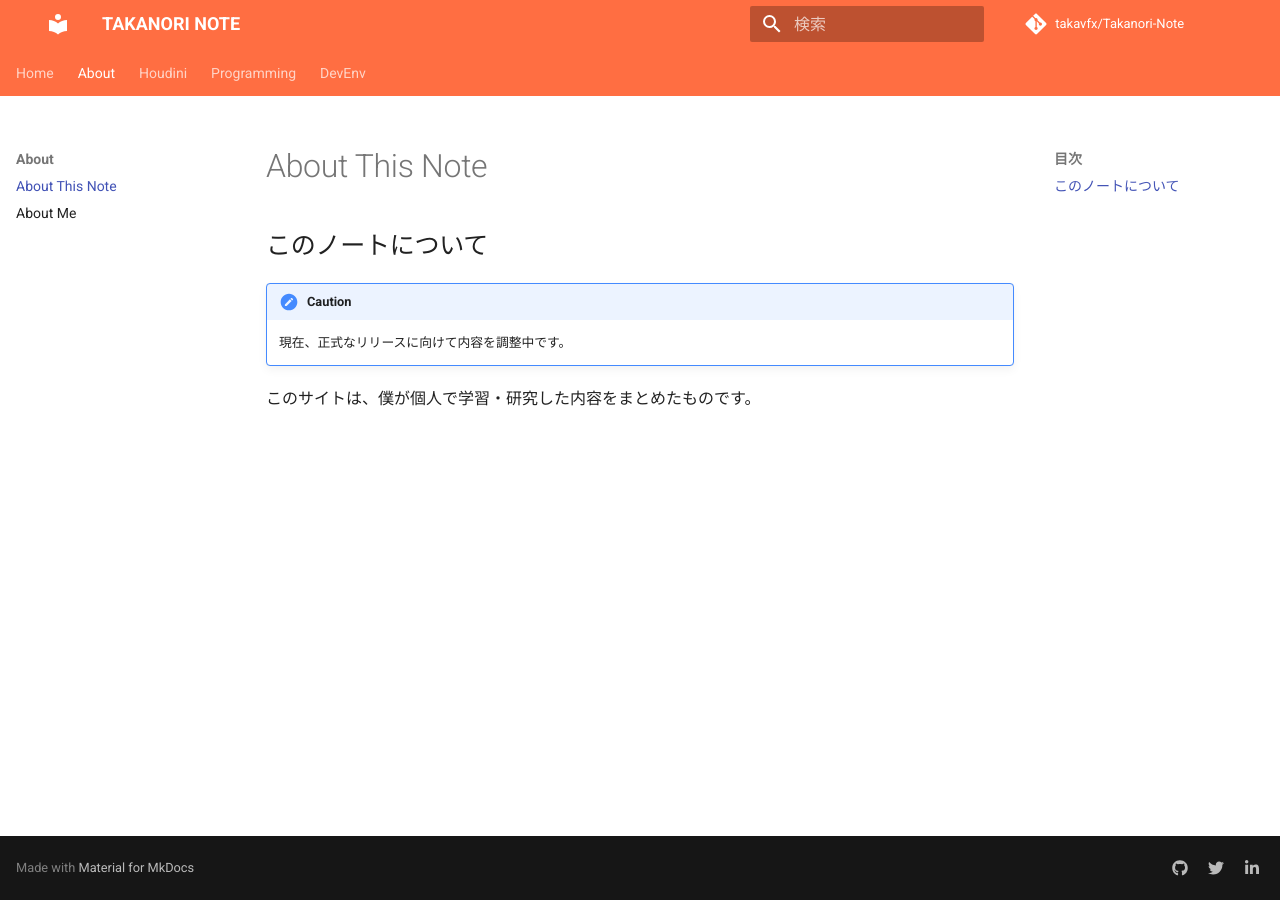
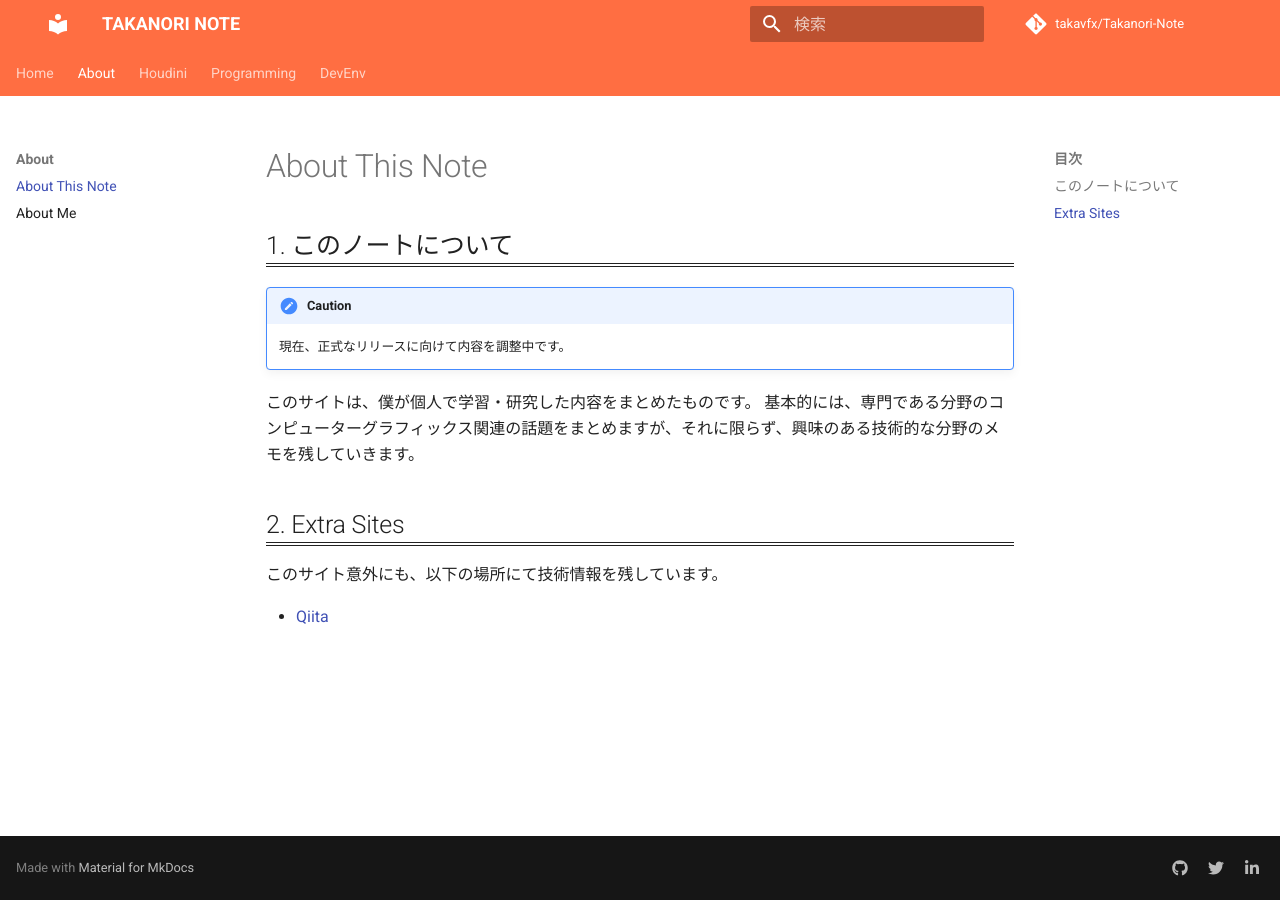
Before and after one commit to takavfx/Takanori-Note, an MkDocs documentation site: the page built from docs/00_About/about_this.md, in a window 1280 px wide. Built offline with MkDocs 1.6.1 and Material for MkDocs 9.7.7, drawn with Linux system fonts in a browser that asks for light colours; comment, search, counter and statistics services are not loaded.

Commit message:
スタイル調整

```diff
--- a/docs/00_About/about_this.md
+++ b/docs/00_About/about_this.md
@@ -6,3 +6,10 @@
     現在、正式なリリースに向けて内容を調整中です。
 
 このサイトは、僕が個人で学習・研究した内容をまとめたものです。
+基本的には、専門である分野のコンピューターグラフィックス関連の話題をまとめますが、それに限らず、興味のある技術的な分野のメモを残していきます。
+
+## Extra Sites
+
+このサイト意外にも、以下の場所にて技術情報を残しています。
+
+- [Qiita](https://qiita.com)
--- a/docs/stylesheets/extra.css
+++ b/docs/stylesheets/extra.css
@@ -1,18 +1,38 @@
-body {
-    counter-reset: number 0;
-}
-
 div.md-grid{
     max-width: 75rem;
   }
 
-
-/* h2::after {
-    counter-increment: number 1;
-    content: counter(number) ". ";
+  /* 見出し1 */
+.md-container h1 {
+    counter-reset: h2;
 }
 
-h3::before {
-    content: counter(number, "-") " ";
-    counter-increment: number 1;
-} */
+/* 見出し2 */
+.md-container h2 {
+    counter-reset: h3;
+    counter-increment: h2;
+    border-bottom: double 4px;
+}
+
+/* 見出し2のカウンター */
+.md-container h2::before {
+    counter-reset: h3;
+    content: counter(h2) ". ";
+}
+
+/* 見出し3 */
+.md-container h3 {
+    margin-right: .3em;
+    counter-increment: h3;
+    border-bottom: inset 1px;
+}
+
+/* 見出し3のカウンター */
+.md-container h3::before {
+    content: counter(h2) "-" counter(h3) ". ";
+}
+
+/* 見出し4 */
+.md-container h4 {
+    border-bottom: dotted 1px;
+}
--- a/mkdocs.yml
+++ b/mkdocs.yml
@@ -30,13 +30,17 @@ nav:
     - About Me: 00_About/about_me.md
   - Houdini:
     - Houdini: 10_Houdini/index.md
+    - Houdini VEX:
+      - Houdini VEX Basics: 10_Houdini/VEX/basics.md
+      - Houdini VEX Snippets: 10_Houdini/VEX/snippets.md
+    - Houdini Python:
+      - Houdini Python Basics: 10_Houdini/Python/python.md
   # - Maya:
   #   - Home: 10_Maya/index.md
   - Programming:
     - Python:
       - Python: 20_Python/index.md
-      - Build CLI Tool:
-        - How To Build: 20_Python/CLI/how-to-build.md
+      - Build CLI Tool: 20_Python/CLI/how-to-build.md
   # - Pipeline:
   #   - Pipeline: 20_Pipeline/index.md
   # - Research:
@@ -55,6 +59,7 @@ markdown_extensions:
   - admonition # アノテーションブロックを有効
   - codehilite # コードハイライトを有効
   - footnotes # 下部への注釈表記を有効
+  - tables # テーブルを有効
   - pymdownx.arithmatex # Arithmatex統合を有効
   - pymdownx.mark # ハイライト機能を有効
   - pymdownx.details # 折り畳みアノテーションを有効
```
Also changed, not shown: docs/00_About/about_me.md (+1 -1 lines), docs/10_Houdini/Python/python.md (added, +1 -0 lines), docs/10_Houdini/VEX/snippets.md (added, +9 -0 lines), docs/10_Houdini/index.md (+29 -0 lines), docs/10_Houdini/VEX/basics.md (added).
